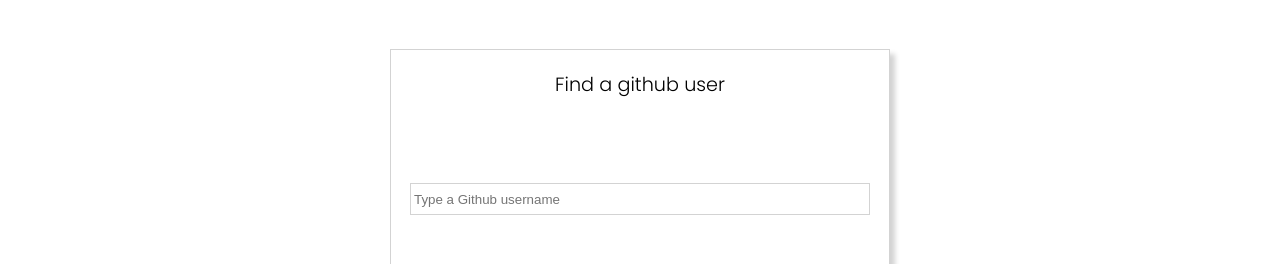
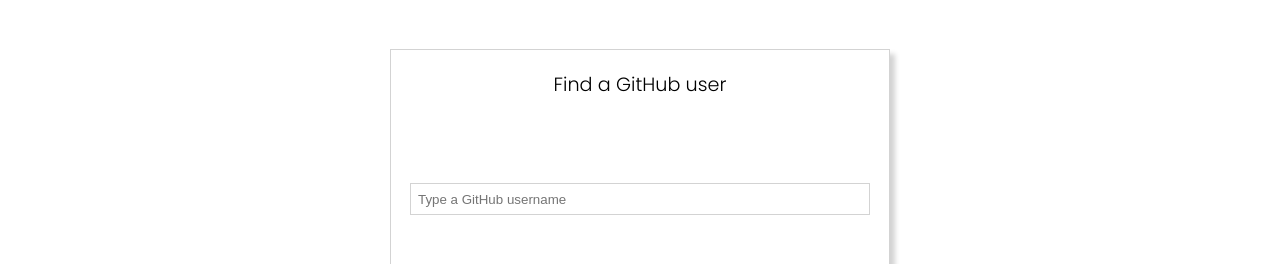
Before and after one commit to jsampayoramos/ls-challenge, a React (Create React App) app: page /userinfo/1 in a window 1280 px wide. Shown: the part 226-490 px from the top of the page. Built offline with nearby package versions, Linux system fonts and the light colour scheme.

Commit message:
Minor design adjustments

```diff
--- a/package.json
+++ b/package.json
@@ -6,6 +6,7 @@
     "@testing-library/jest-dom": "^5.11.6",
     "@testing-library/react": "^11.2.2",
     "@testing-library/user-event": "^12.3.0",
+    "prop-types": "^15.7.2",
     "react": "^17.0.1",
     "react-dom": "^17.0.1",
     "react-router-dom": "^5.2.0",
--- a/src/Components/UI/Button/Button.module.css
+++ b/src/Components/UI/Button/Button.module.css
@@ -6,3 +6,7 @@
     padding: 0 15px;
     cursor: pointer;
 }
+
+.Button:focus {
+    outline: none;
+}
--- a/src/Components/UI/Input/Input.module.css
+++ b/src/Components/UI/Input/Input.module.css
@@ -2,5 +2,5 @@
     border: none;
     outline: 1px solid lightgrey;
     height: 30px;
-    padding: 0 3px;
+    padding: 0 7px;
 }
--- a/src/Pages/Homepage/Homepage.js
+++ b/src/Pages/Homepage/Homepage.js
@@ -1,4 +1,5 @@
 import React, { useState } from 'react';
+import PropTypes from 'prop-types';
 
 import Input from '../../Components/UI/Input/Input';
 import Button from '../../Components/UI/Button/Button';
@@ -10,7 +11,7 @@
         type: 'input',
         config: {
             required: true,
-            placeholder: 'Type a Github username'
+            placeholder: 'Type a GitHub username'
         },
         value: ''
     });
@@ -27,7 +28,7 @@
     return (
         <section className={styles.Homepage}>
             <form className={styles.SearchBox} onSubmit={(event) => props.getUser(event, input.value)}>
-                <h4>Find a github user</h4>
+                <h4>Find a GitHub user</h4>
                 <Input {...input} action={onChangeInput}/>
                 {props.error ? <p>{`Error: ${props.error}`}</p> : null}
                 <Button>Submit</Button>
@@ -36,4 +37,9 @@
     );
 };
 
+Homepage.propTypes = {
+    getUser: PropTypes.func.isRequired,
+    error: PropTypes.string
+}
+
 export default Homepage;
--- a/src/Pages/UserInfo/UserInfo.js
+++ b/src/Pages/UserInfo/UserInfo.js
@@ -1,4 +1,5 @@
 import React from 'react';
+import PropTypes from 'prop-types';
 import { useHistory } from 'react-router-dom';
 
 import RepoItem from '../../Components/RepoItem/RepoItem';
@@ -10,7 +11,7 @@
 
     const {avatar_url, name, public_repos } = props.user;
 
-    const reposElements = props.repos.map(repo => <RepoItem>{repo.name}</RepoItem>);
+    const reposElements = props.repos.map(repo => <RepoItem key={repo.name}>{repo.name}</RepoItem>);
 
     return (
         <section className={styles.UserInfo}>
@@ -22,7 +23,7 @@
                     <img src={avatar_url} alt='avatar' />
                 </div>
                 <div className={styles.UserInfoDetails}>
-                    <h4>{name || '[User with no name]'}</h4>
+                    <h4>{name || '[user with no name]'}</h4>
                     <hr/>
                     <p>{`${public_repos} public repos`}</p>
                     <ul>
@@ -34,4 +35,8 @@
     );
 };
 
+UserInfo.propTypes = {
+    repos: PropTypes.array.isRequired,
+};
+
 export default UserInfo;
--- a/src/Pages/UserInfo/UserInfo.module.css
+++ b/src/Pages/UserInfo/UserInfo.module.css
@@ -65,13 +65,14 @@
     list-style-type: none;
     display: flex;
     flex-wrap: wrap;
-    justify-content: center;
+    justify-content: flex-start;
     margin-top: 20px;
 }
 
 .UserInfoDetails ul li {
-    width: 30%;
+    width: 33%;
     text-align: center;
+    overflow: hidden;
 }
 
 .UserInfoDetails hr {
@@ -79,3 +80,15 @@
     width: 50px;
     margin: 5px 0;
 }
+
+@media only screen and (max-width: 550px) {
+    .UserInfoDetails ul li {
+        width: 50%;
+    }
+}
+
+@media only screen and (max-width: 400px) {
+    .UserInfoDetails ul li {
+        width: 100%;
+    }
+}
```
